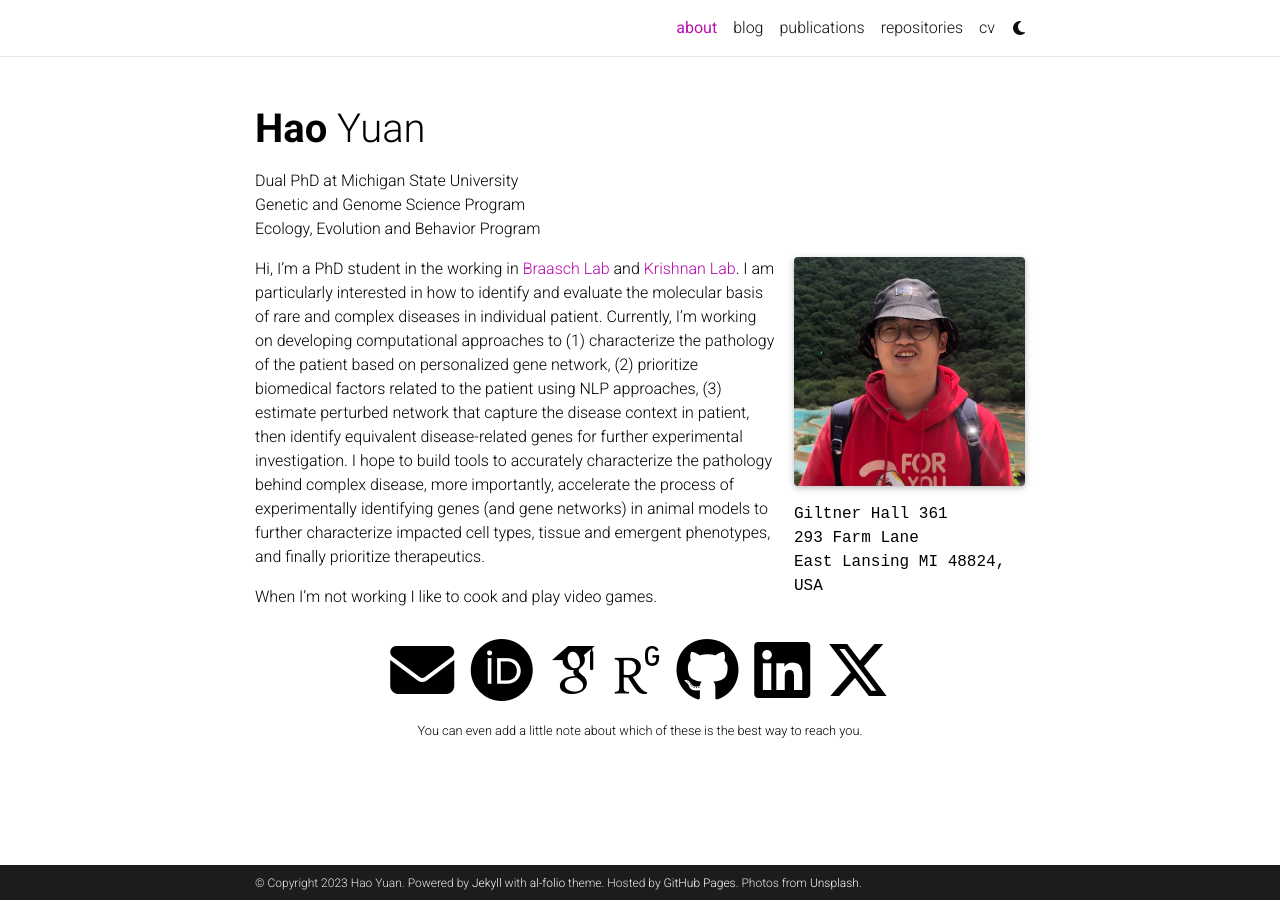
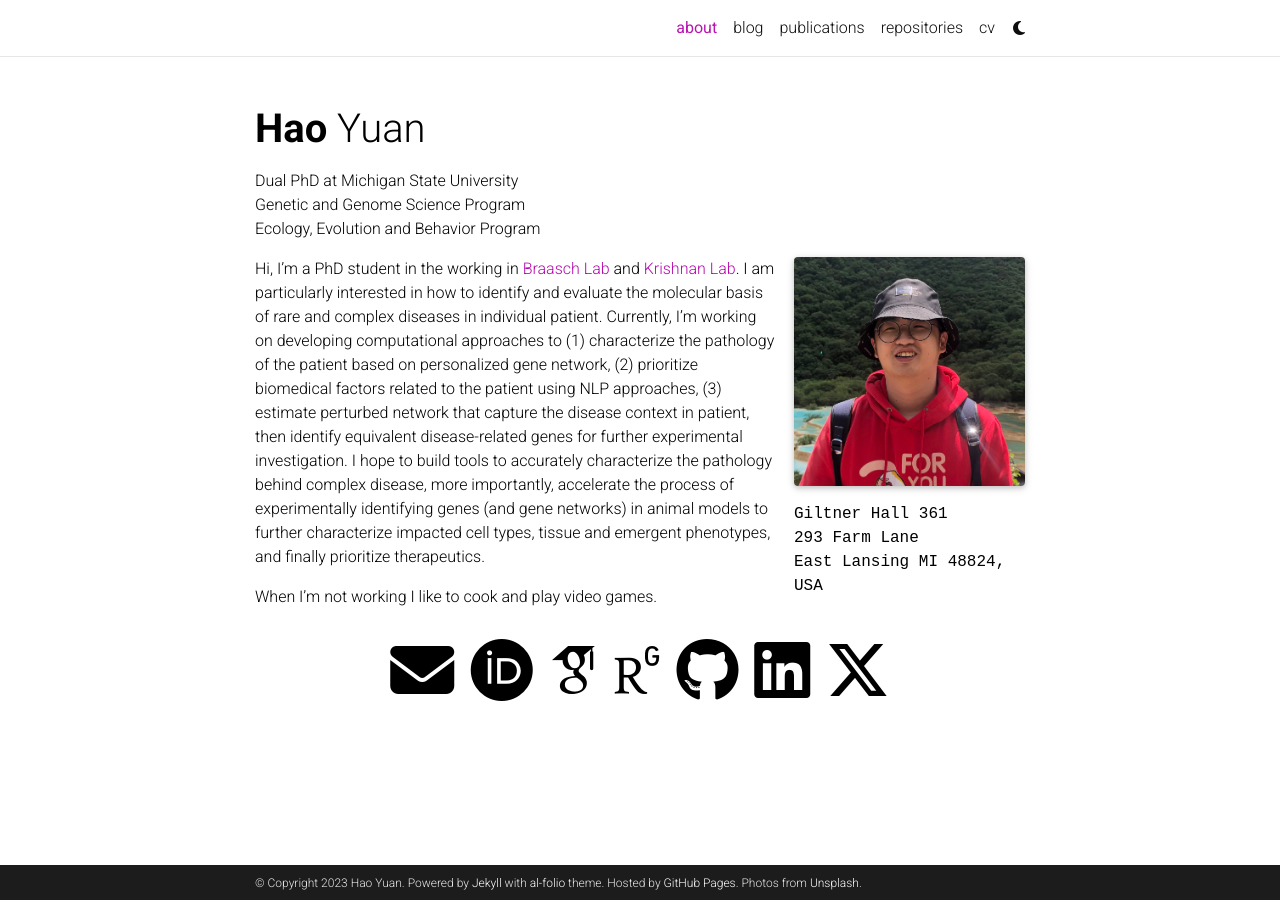
Before and after one commit to yhadevol/yhadevol.github.io, a Jekyll site: the page built from _pages/about.md, in a window 1280 px wide. Built offline with Jekyll 4.4.1, drawn with Linux system fonts in a browser that asks for light colours; full-size pictures stand in for the smaller copies a plugin makes; some web fonts are replaced; comment, search, counter and statistics services are not loaded; a style sheet for code colours, icons or effects is not loaded.

Commit message:
update config

```diff
--- a/_config.yml
+++ b/_config.yml
@@ -104,7 +104,6 @@
 wechat_qr: # filename of your wechat qr-code saved as an image (e.g., wechat-qr.png if saved to assets/img/wechat-qr.png)
 
 contact_note: >
-  You can even add a little note about which of these is the best way to reach you.
 
 # -----------------------------------------------------------------------------
 # Analytics and search engine verification
```
